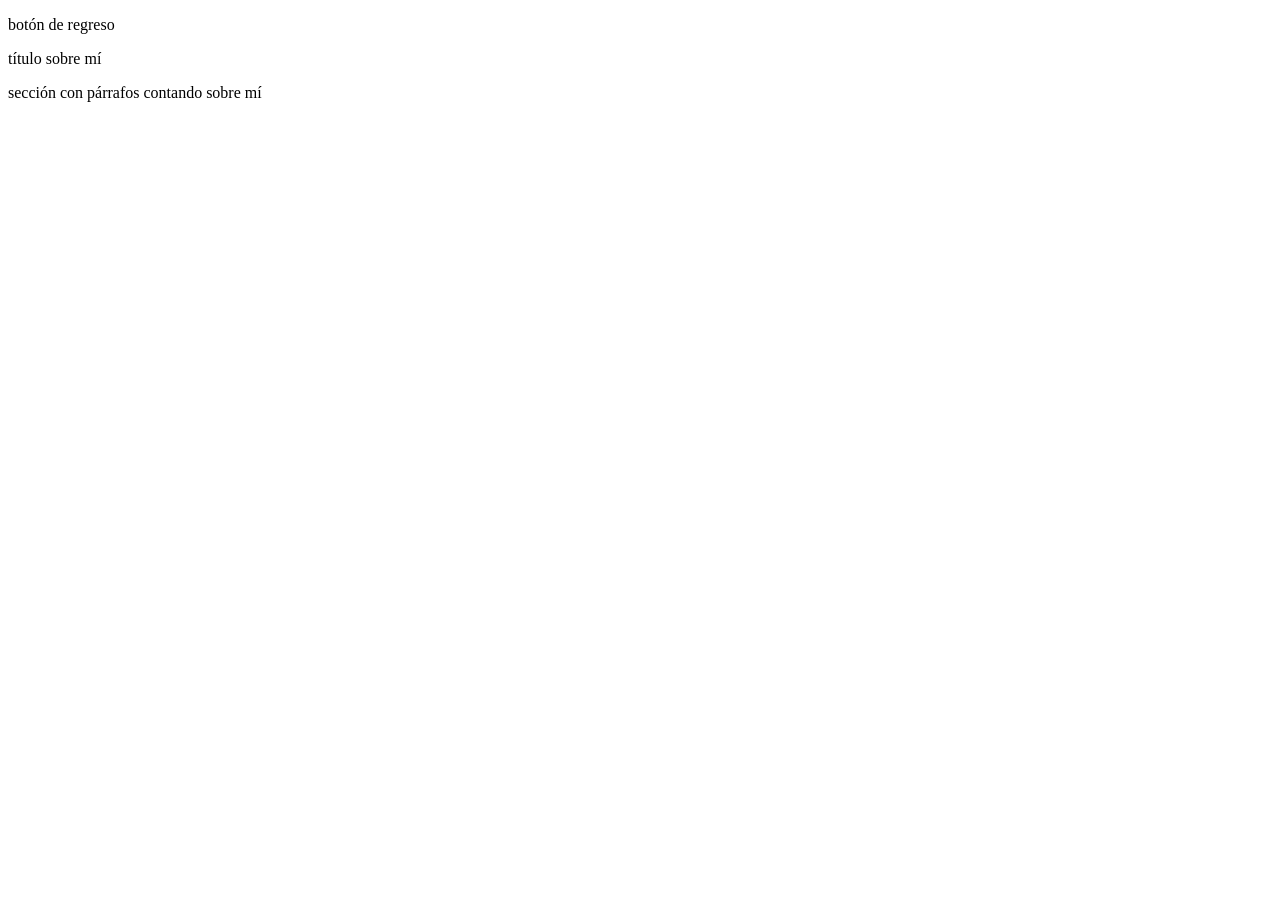
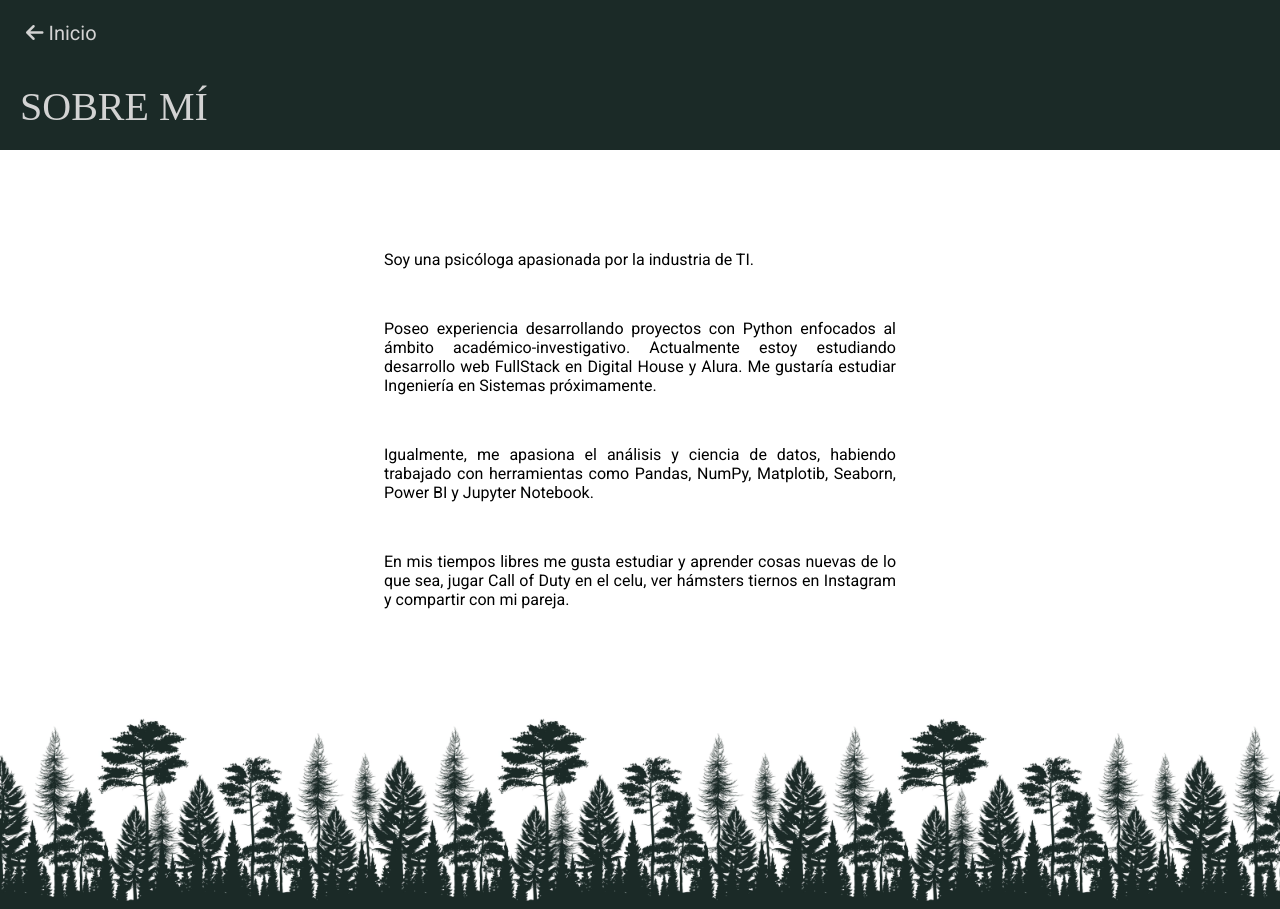
Before and after one commit to Estefania0701/CV_Estefania_Aguas, a plain HTML site: page sobremi.html in a window 1280 px wide. Before the commit the page ends 800 px from the top, so only its background shows below. Drawn offline with Linux system fonts and the light colour scheme.

Commit message:
terminada

```diff
--- a/css/index-styles.css
+++ b/css/index-styles.css
@@ -72,6 +72,7 @@ header {
 .sections-cv button:hover {
     background-color: lightgray;
     color: black;
+    cursor: pointer;
 }
 
 .separador h2 {
--- a/css/sobremi-styles.css
+++ b/css/sobremi-styles.css
@@ -0,0 +1,81 @@
+@import url('https://fonts.googleapis.com/css2?family=Roboto:wght@100;400;500;700&display=swap');
+
+* {
+    font-family: Roboto, sans-serif;
+    margin: 0;
+
+    /*padding: 0;*/
+    /*box-sizing: border-box;*/
+}
+
+/*https://www.paulirish.com/2012/box-sizing-border-box-ftw/*/
+html {
+    box-sizing: border-box;
+    scroll-behavior: smooth;
+}
+
+*, *:before, *:after {
+box-sizing: inherit;
+}
+
+
+header {
+    background-color: #1b2a27;
+    background-size: cover;
+    background-repeat: no-repeat;
+    height: 150px;
+    display: flex;
+    flex-direction: column;
+    align-items: flex-start;
+    justify-content: space-between;
+}
+
+
+.header-title {
+    color: lightgrey;
+    text-align: center;
+    font-size: 40px;
+    font-weight: 400;
+    font-family: 'Times New Roman', Times, serif;
+    margin-bottom: 20px;
+    margin-left: 20px;
+}
+
+.header-back {
+    margin-top: 20px;
+    margin-left: 20px;
+    color: white;
+}
+
+.header-back button {
+    background: none;
+    border: none;
+    color: lightgray;
+    font-size: 20px;
+    transition: color 0.3s;
+}
+
+.header-back button:hover {
+    color: white;
+    cursor: pointer;
+}
+
+.description {
+    margin-top: 100px;
+    margin-left: 30%;
+    margin-right: 30%;
+    margin-bottom: 100px;
+    text-align: justify;
+}
+
+.description p {
+    margin-bottom: 50px;
+
+}
+
+footer {
+    background-image: url('../img/footer.jpg');
+    background-size: contain;
+    background-repeat: repeat-x;
+    height: 200px;
+}
--- a/sobremi.html
+++ b/sobremi.html
@@ -5,17 +5,25 @@
     <meta http-equiv="X-UA-Compatible" content="IE=edge">
     <meta name="viewport" content="width=device-width, initial-scale=1.0">
     <title>Document</title>
+    <link rel="stylesheet" href="css/sobremi-styles.css">
+    <link rel="stylesheet" href="https://cdnjs.cloudflare.com/ajax/libs/font-awesome/6.4.0/css/all.min.css">
 </head>
 <body>
     <header>
-        <p>botón de regreso</p>
-        <p>título sobre mí</p>
+        <a class="header-back" href="index.html">
+            <button><i class="fa-sharp fa-solid fa-arrow-left"></i> Inicio</button>
+        </a>
+        <h1 class="header-title">SOBRE MÍ</h1>
     </header>
     <main>
-        <p>sección con párrafos contando sobre mí</p>
+        <section class="description">
+            <p>Soy una psicóloga apasionada por la industria de TI.</p>
+            <p>Poseo experiencia desarrollando proyectos con Python enfocados al ámbito académico-investigativo. Actualmente estoy estudiando desarrollo web FullStack en Digital House y Alura. Me gustaría estudiar Ingeniería en Sistemas próximamente.</p>
+            <p>Igualmente, me apasiona el análisis y ciencia de datos, habiendo trabajado con herramientas como Pandas, NumPy, Matplotib, Seaborn, Power BI y Jupyter Notebook.</p>
+            <p>En mis tiempos libres me gusta estudiar y aprender cosas nuevas de lo que sea, jugar Call of Duty en el celu, ver hámsters tiernos en Instagram y compartir con mi pareja.</p>
+        </section>
     </main>
     <footer>
-
     </footer>
 
 </body>
```
Also changed, not shown: index.html (+4 -0 lines).
